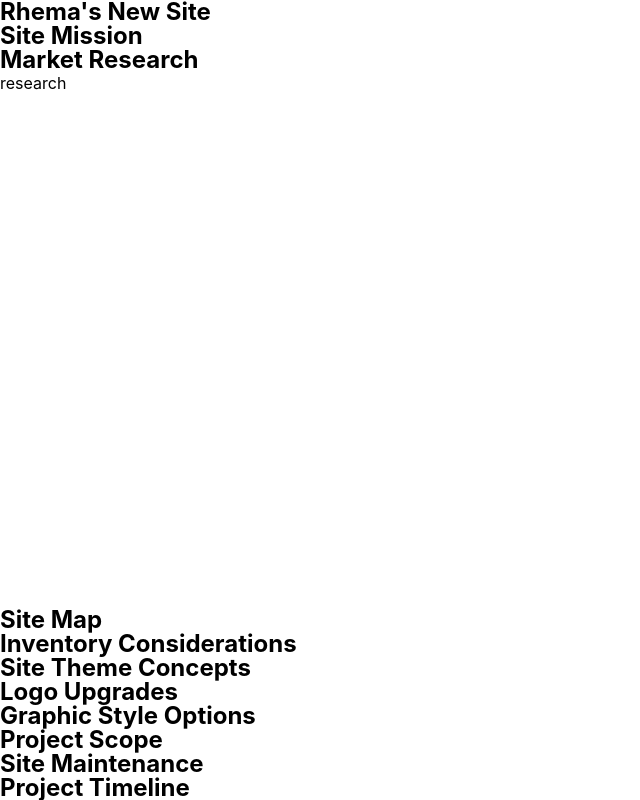
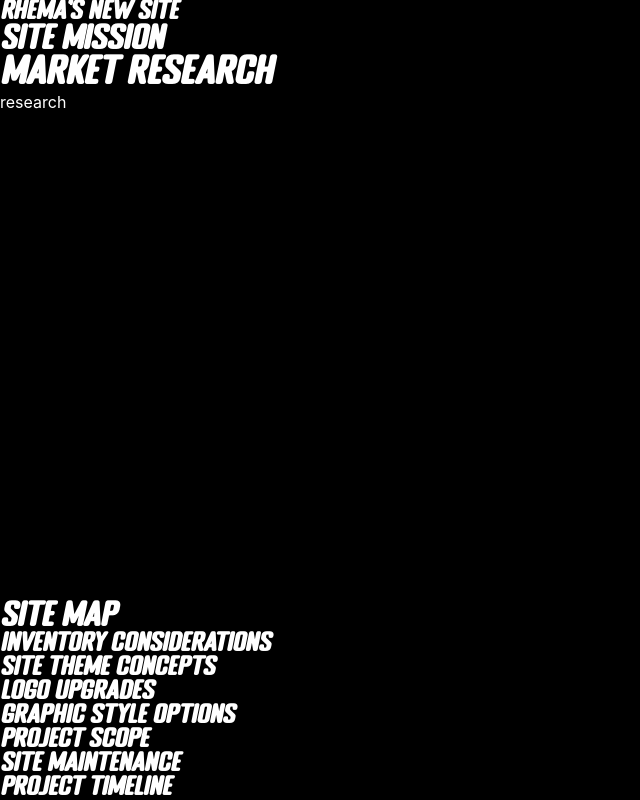
Before and after one commit to RoxanneTabuena/rhema-buyers-guide, a React (Create React App) app: page /mission in a window 1280 px wide. Shown: the whole page, without its empty margins (0-640 px from the left). Built offline with nearby package versions, Linux system fonts and the light colour scheme.

Commit message:
add fish-eye- styling

```diff
--- a/src/components/root/Footer.js
+++ b/src/components/root/Footer.js
@@ -2,12 +2,17 @@ import { NavItem } from './NavItem'
 import style from './root.module.css'
 
 export const Footer = ({arts}) => {
+    const footerLinks =  arts.map((art, i)=>{
+        let heightX = style.sm
+        if(i === 0){
+            heightX = style.m
+        }
+        return <NavItem key={art} art={art} heightX={heightX}/>
+    })
     if(arts){
         return (
             <div className={style.foot}>
-                {arts.map(art=>{
-                    return <NavItem key={art} art={art}/>
-                })}
+                {footerLinks}
             </div>
         )
     }
--- a/src/components/root/Header.js
+++ b/src/components/root/Header.js
@@ -2,11 +2,17 @@ import { NavItem } from './NavItem'
 import style from './root.module.css'
 
 export const Header = ({arts}) => {
+    const lastIndex = arts.length-1
+    const headerLinks =  arts.map((art, i)=>{
+        let heightX = style.sm
+        if(i === lastIndex){
+            heightX = style.m
+        }
+        return <NavItem key={art} art={art} heightX={heightX}/>
+    })
     return (
         <div className={style.head}>
-            {arts.map(art=>{
-                return <NavItem key={art} art={art}/>
-            })}
+            {headerLinks}
         </div>
     )
 }
--- a/src/components/root/NavItem.js
+++ b/src/components/root/NavItem.js
@@ -2,12 +2,12 @@ import { NavLink } from 'react-router-dom'
 import { titleSequence } from '../content/articleDir'
 import style from './root.module.css'
 
-export const NavItem = ({art}) => {
+export const NavItem = ({art, heightX}) => {
 const title = titleSequence[art]
 if(art === 'intro'){
     return (
         <NavLink
-        className={`${style.link} link`}
+        className={`${style.link} link ${heightX}`}
         to="/"
         state={{preserveScroll: false}}
         >
@@ -18,7 +18,7 @@ if(art === 'intro'){
 return (
 
     <NavLink
-    className={`${style.link} link`}
+    className={`${style.link} link ${heightX}`}
     to={`/${art}`}
     state={{preserveScroll: false}}
     >
--- a/src/components/root/Root.js
+++ b/src/components/root/Root.js
@@ -77,7 +77,7 @@ export const Root = () => {
                 <Header arts={getHeadArts(curArt)}/>
             </header>
             <main style={{height: vpHeight}}>
-            <NavItem art={curArt}/>
+            <NavItem art={curArt} heightX={style.l}/>
             <Viewport
                 cur={curArt}
                 vpHeight={vpHeight}
--- a/src/components/root/Viewport/Preview.js
+++ b/src/components/root/Viewport/Preview.js
@@ -4,7 +4,7 @@ import { NavItem } from "../NavItem";
 import { titleSequence } from "../../content/articleDir";
 import { miniRouter } from "./miniRouter";
 import { getNextArt, getLinkHeight} from "../../utils";
-import style from './viewport.module.css'
+import style from '../root.module.css'
 
 export const Preview = ({cur, height, handlePreviewEnter, handlePreviewExit}) => {
     const next = getNextArt(cur)
@@ -24,7 +24,7 @@ export const Preview = ({cur, height, handlePreviewEnter, handlePreviewExit}) =>
     const t = (
 
         <div ref={previewRef} className={style.preview} style={{minHeight: height}}>
-            <NavItem art={next}>
+            <NavItem art={next} heightX={style.l}>
             <h2>{titleSequence[next]}</h2>
             </NavItem>
             {miniRouter[next]}
--- a/src/components/root/Viewport/Viewport.js
+++ b/src/components/root/Viewport/Viewport.js
@@ -2,7 +2,7 @@ import { useRef } from "react";
 import { Outlet } from "react-router-dom";
 import { useAdjustScroll } from "../../../hooks/useAdjustScroll";
 import { Preview } from "./Preview";
-import style from './viewport.module.css'
+import style from '../root.module.css'
 
 
 export const Viewport = ({
--- a/src/components/root/Viewport/viewport.module.css
+++ /dev/null
@@ -1,9 +0,0 @@
-.viewport {
-    height: 100%;
-    overflow: scroll;
-    transition: 'height 1s ease-in-out'
-}
-
-.viewport>*{
-    height: 100%;
-}
--- a/src/components/root/root.module.css
+++ b/src/components/root/root.module.css
@@ -1,8 +1,10 @@
 /* general layout */
 .body{
+    color: white;
     height: 100%;
     width: 100%;
     position: relative;
+    background-color: black;
 }
 
 footer{
@@ -11,5 +13,30 @@ footer{
 }
 
 .link{
+    font-family: 'Titles';
     width: 100%;
 }
+/* viewport layout */
+.viewport {
+    height: 100%;
+    overflow: scroll;
+    transition: 'height 1s ease-in-out'
+}
+
+.viewport>*{
+    height: 100%;
+}
+/* sizing */
+.link.sm{
+    font-size: 1rem;
+}
+
+.link.m{
+    font-size: 1.3rem;
+
+}
+
+.link.l{
+    font-size: 1.5rem;
+
+}
--- a/src/hooks/useNavThrottle.js
+++ b/src/hooks/useNavThrottle.js
@@ -17,7 +17,6 @@ export const useNavThrottle = (delay) => {
 
   const handleAdvance = () =>
     throttle(() => {
-      console.log('advance');
       navigate(`/${getNextArt(curArt)}`, {
         state: { preserveScroll: false },
       });
@@ -28,7 +27,6 @@ export const useNavThrottle = (delay) => {
       if (!curArt) return;
       const prev = getPrevArt(curArt);
       if(!prev && curArt !== 'mission') return;
-      console.log(`retreat to ${prev}, ${new Date().getMilliseconds()}`);
       navigate(`/${prev}`, {
         state: { preserveScroll: prev !== 'maintenance' },
       });
```
